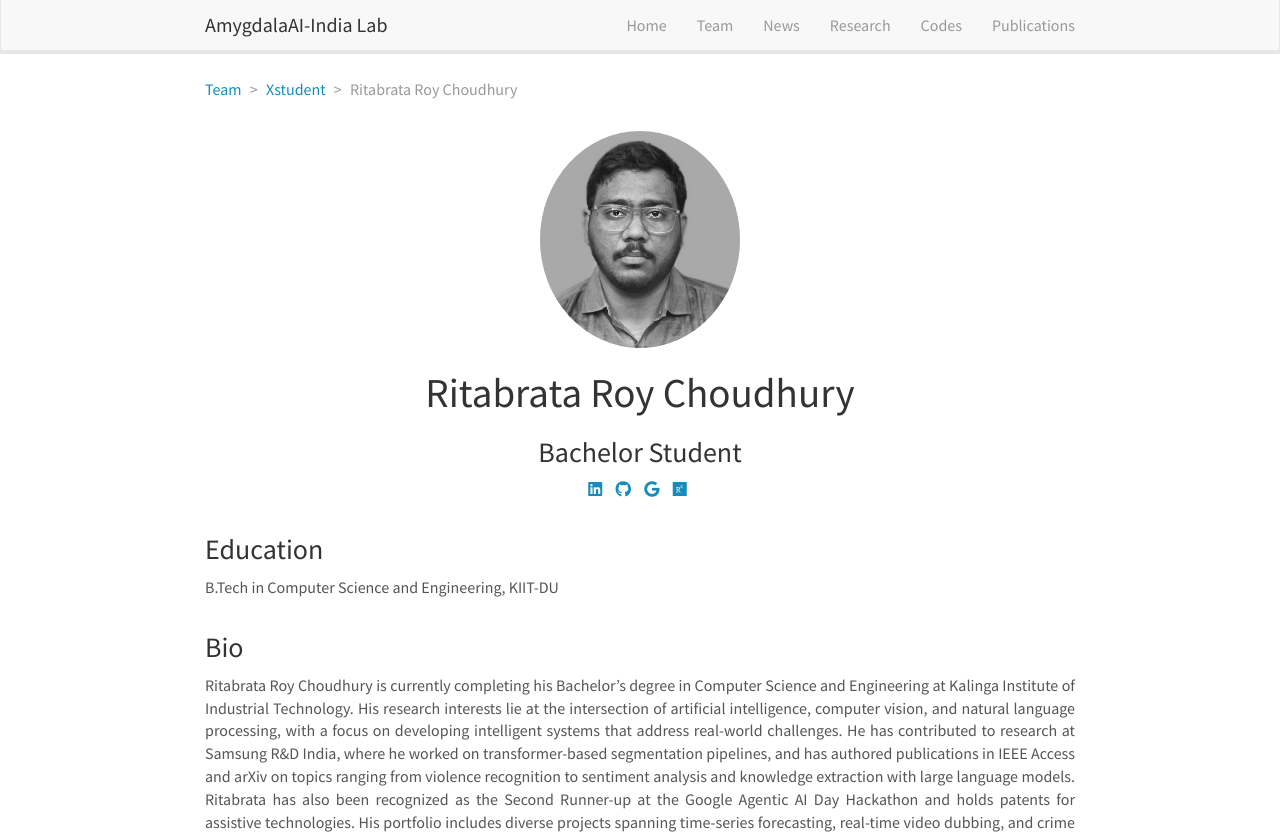
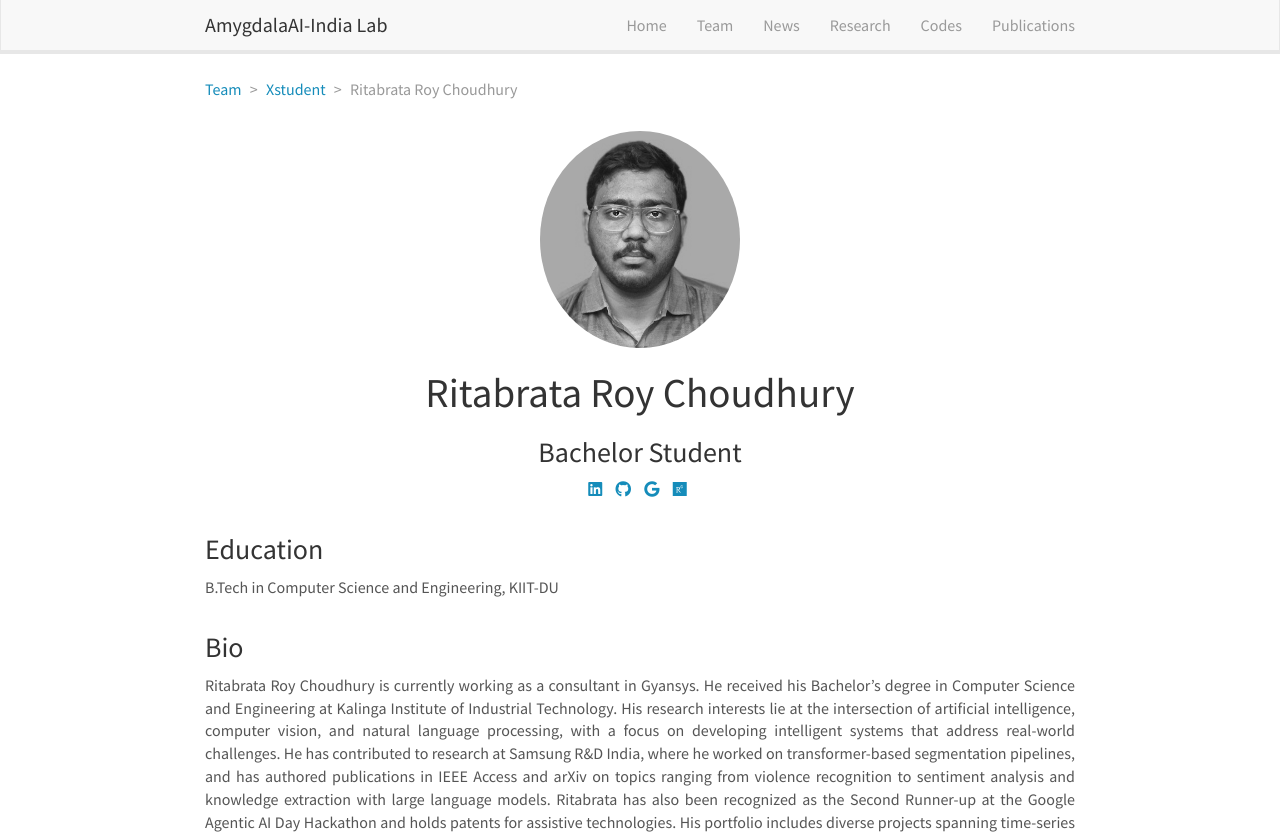
Before and after one commit to amygdalaaiindia/amygdalaaiindia.github.io, a Jekyll site: the page built from _pages/team/_posts/2016-10-18-researcher-xstudent.md, in a window 1280 px wide and 1171 px high. Shown: the top 837 px of the window. Built offline with Jekyll 4.4.1, drawn with Linux system fonts in a browser that asks for light colours; nearby versions of some CDN libraries; some of the changed text lies outside the part shown.

Commit message:
Update 2016-10-18-researcher-xstudent.md

```diff
--- a/_pages/team/_posts/2016-10-18-researcher-xstudent.md
+++ b/_pages/team/_posts/2016-10-18-researcher-xstudent.md
@@ -15,4 +15,4 @@ education:
  - B.Tech in Computer Science and Engineering, KIIT-DU
 ---
 
-Ritabrata Roy Choudhury is currently completing his Bachelor's degree in Computer Science and Engineering at Kalinga Institute of Industrial Technology. His research interests lie at the intersection of artificial intelligence, computer vision, and natural language processing, with a focus on developing intelligent systems that address real-world challenges. He has contributed to research at Samsung R&D India, where he worked on transformer-based segmentation pipelines, and has authored publications in IEEE Access and arXiv on topics ranging from violence recognition to sentiment analysis and knowledge extraction with large language models. Ritabrata has also been recognized as the Second Runner-up at the Google Agentic AI Day Hackathon and holds patents for assistive technologies. His portfolio includes diverse projects spanning time-series forecasting, real-time video dubbing, and crime data visualization. He is now seeking Master's opportunities to specialize further in AI-driven visual perception, multimodal learning, and decision-making systems.
+Ritabrata Roy Choudhury is currently working as a consultant in Gyansys. He received his Bachelor's degree in Computer Science and Engineering at Kalinga Institute of Industrial Technology. His research interests lie at the intersection of artificial intelligence, computer vision, and natural language processing, with a focus on developing intelligent systems that address real-world challenges. He has contributed to research at Samsung R&D India, where he worked on transformer-based segmentation pipelines, and has authored publications in IEEE Access and arXiv on topics ranging from violence recognition to sentiment analysis and knowledge extraction with large language models. Ritabrata has also been recognized as the Second Runner-up at the Google Agentic AI Day Hackathon and holds patents for assistive technologies. His portfolio includes diverse projects spanning time-series forecasting, real-time video dubbing, and crime data visualization. He is now seeking Master's opportunities to specialize further in AI-driven visual perception, multimodal learning, and decision-making systems.
```
